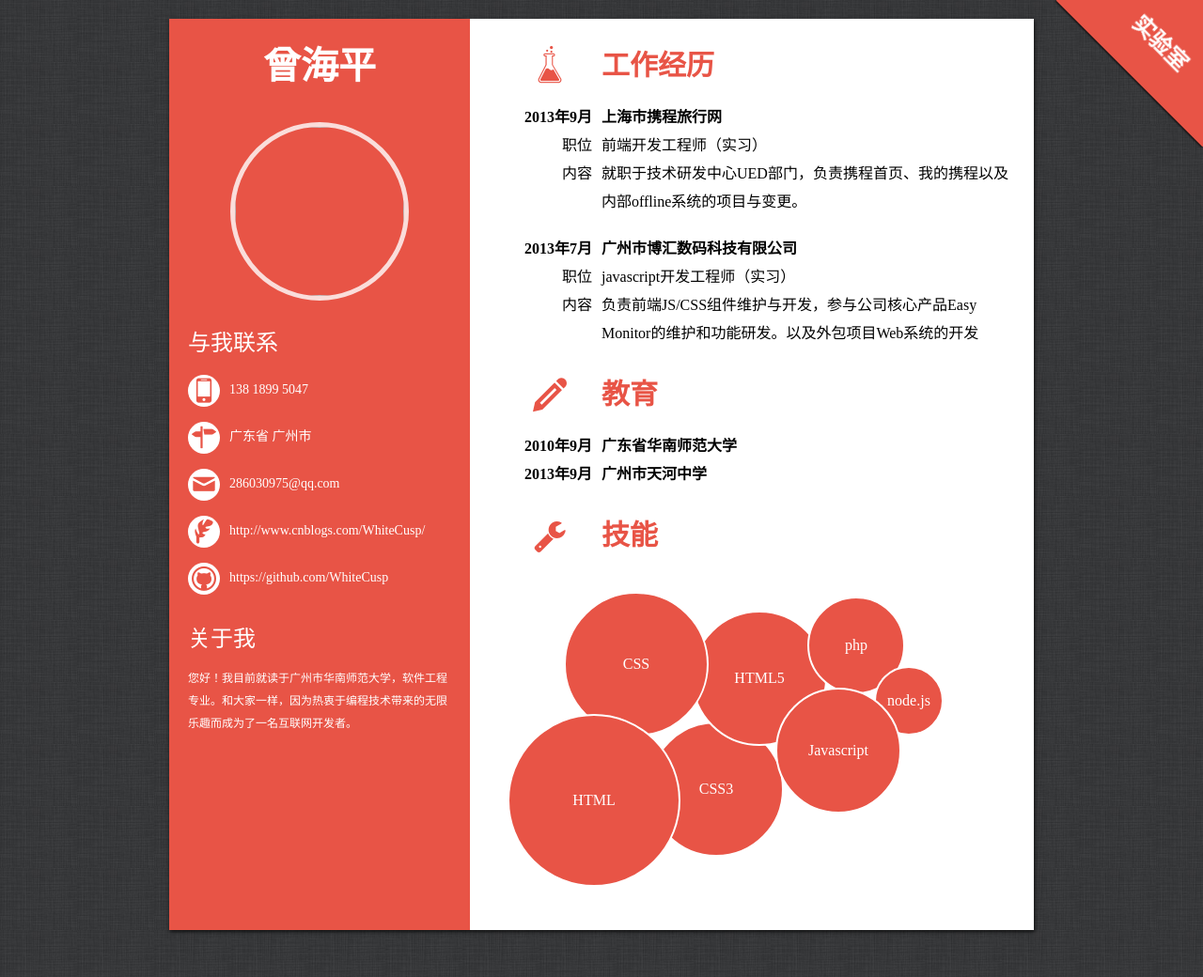
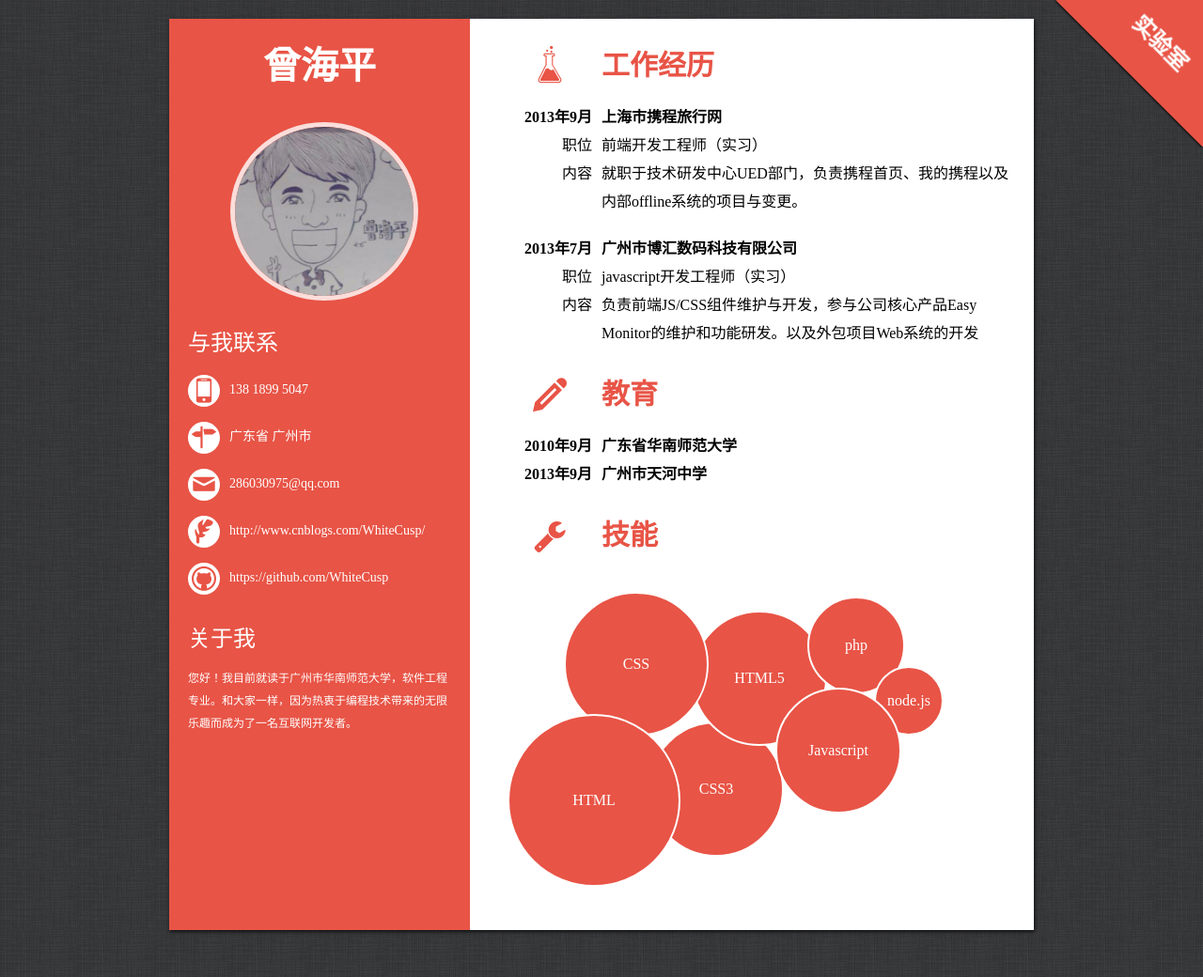
Before and after one commit to baiyaaaaa/resume, a Jekyll site: the page built from index.html, in a window 1280 px wide. Shown: the whole page at 94% size. Built offline with Jekyll 4.4.1, drawn with Linux system fonts in a browser that asks for light colours.

Commit message:
增加头像图的翻转效果

```diff
--- a/index.html
+++ b/index.html
@@ -19,7 +19,8 @@ title: 我的个人简历
 					<div class="mod-l">
 						<h3 class="name">曾海平</h3>
 						<div class="avatar">
-							<img src="avatar.png" alt="">
+							<img class="f-face" src="images/avatar.png" alt="">
+							<img class="b-face" src="images/avatar.jpg" alt="">
 						</div>
 						<h4 class="title">与我联系</h4>
 						<ul class="contact">
@@ -74,7 +75,7 @@ title: 我的个人简历
 				<div class="back">
 					<div class="gallery">
 						<div class="item">
-							<img src="audioplayer.png" alt="">
+							<img src="images/audioplayer.png" alt="">
 							<div class="info">
 								<a class="mask" href="http://whitecusp.github.io/AudioPlayer.js/" target="_blank">
 									<h4>HTML5音频播放器</h3>
@@ -89,7 +90,7 @@ title: 我的个人简历
 							</div>
 						</div>
 						<div class="item">
-							<img src="ctrip.png" alt="">
+							<img src="images/ctrip.png" alt="">
 							<div class="info">
 								<a class="mask" href="http://www.ctrip.com/" target="_blank">
 									<h4>我的携程</h3>
@@ -98,7 +99,7 @@ title: 我的个人简历
 							</div>
 						</div>
 						<div class="item">
-							<img src="darkUI.png" alt="">
+							<img src="images/darkUI.png" alt="">
 							<div class="info">
 								<a class="mask" href="http://whitecusp.github.io/Dark-UI-Kit/" target="_blank">
 									<h4>Dark-UI-Kit</h3>
@@ -112,7 +113,7 @@ title: 我的个人简历
 							</div>
 						</div>
 						<div class="item">
-							<img src="flattyUI.png" alt="">
+							<img src="images/flattyUI.png" alt="">
 							<div class="info">
 								<a class="mask" href="http://whitecusp.github.io/Flatty-ui-kit/" target="_blank">
 									<h4>Flatty-UI-Kit</h3>
--- a/style.css
+++ b/style.css
@@ -14,7 +14,7 @@ a {text-decoration: none;}
 	perspective: 1500px;
 }
 
-#resume {
+#resume, #resume .avatar {
 	position: relative;
 	-webkit-transform-style: preserve-3d;
 	-moz-transform-style: preserve-3d;
@@ -27,8 +27,8 @@ a {text-decoration: none;}
 	-o-transition: -o-transform 1s ease-in 0s;
 	transition: transform 1s ease-in 0s;
 }
-#resume .front,
-#resume .back {
+#resume .front, #resume .back,
+#resume .f-face, #resume .b-face {
 	position: absolute;
 	left: 0;
 	top: 0;
@@ -67,8 +67,11 @@ a {text-decoration: none;}
 .front .mod-l {padding:0 20px;width: 280px;position: absolute;left:0;top:0;background-color: #e85446;height: 100%;}
 .front .mod-l .title {margin: 30px 0 15px 0;color: #fff;font-size: 24px;line-height: 30px;font-weight: normal;font-family: 'verdana';}
 .front .mod-l .name {font-size: 40px;text-align: center;line-height: 100px;color: #fff;font-family: 'verdana';}
-.front .avatar {width: 180px;height: 180px;border-radius: 50%;border:5px solid rgba(255,255,255,0.8);overflow: hidden;margin: 10px auto;}
-.front .avatar img {width: 180px;height: 180px;}
+.front .avatar {width: 190px;height: 190px;margin: 10px auto;cursor: pointer;}
+.front .avatar img {display:block;width: 180px;height: 180px;border-radius: 50%;border:5px solid rgba(255,255,255,0.8);overflow: hidden;}
+.front .real-face {-webkit-transform: rotateY(180deg);-moz-transform: rotateY(180deg);-ms-transform: rotateY(180deg);-o-transform: rotateY(180deg);transform: rotateY(180deg);}
+.front .avatar .f-face {z-index:10;-webkit-backface-visibility: hidden;-moz-backface-visibility: hidden;-ms-backface-visibility: hidden;backface-visibility: hidden;}
+.front .avatar .b-face {z-index:5;-webkit-transform: translateZ(-1px) rotateY(180deg);-moz-transform: translateZ(-1px) rotateY(180deg);-ms-transform: translateZ(-1px) rotateY(180deg);-o-transform: translateZ(-1px) rotateY(180deg);transform: translateZ(-1px) rotateY(180deg);-webkit-backface-visibility: hidden;-moz-backface-visibility: hidden;-ms-backface-visibility: hidden;backface-visibility: hidden;}
 .front .contact li {line-height: 40px;margin-bottom: 10px;color: #fff;font-size: 14px;white-space: nowrap;}
 .front .contact [class^="icon-"] {display:inline-block;margin-right:10px;height: 34px;line-height:34px;width: 34px;border-radius: 50%;background-color: #fff;text-align: center;color: #e85446;font-size: 26px;vertical-align: middle;}
 .front .introduction {color: #fff;font-size: 14px;line-height: 2;font-size: 12px;}
```
Also changed, not shown: other parts of index.html (+5 -0 lines).
